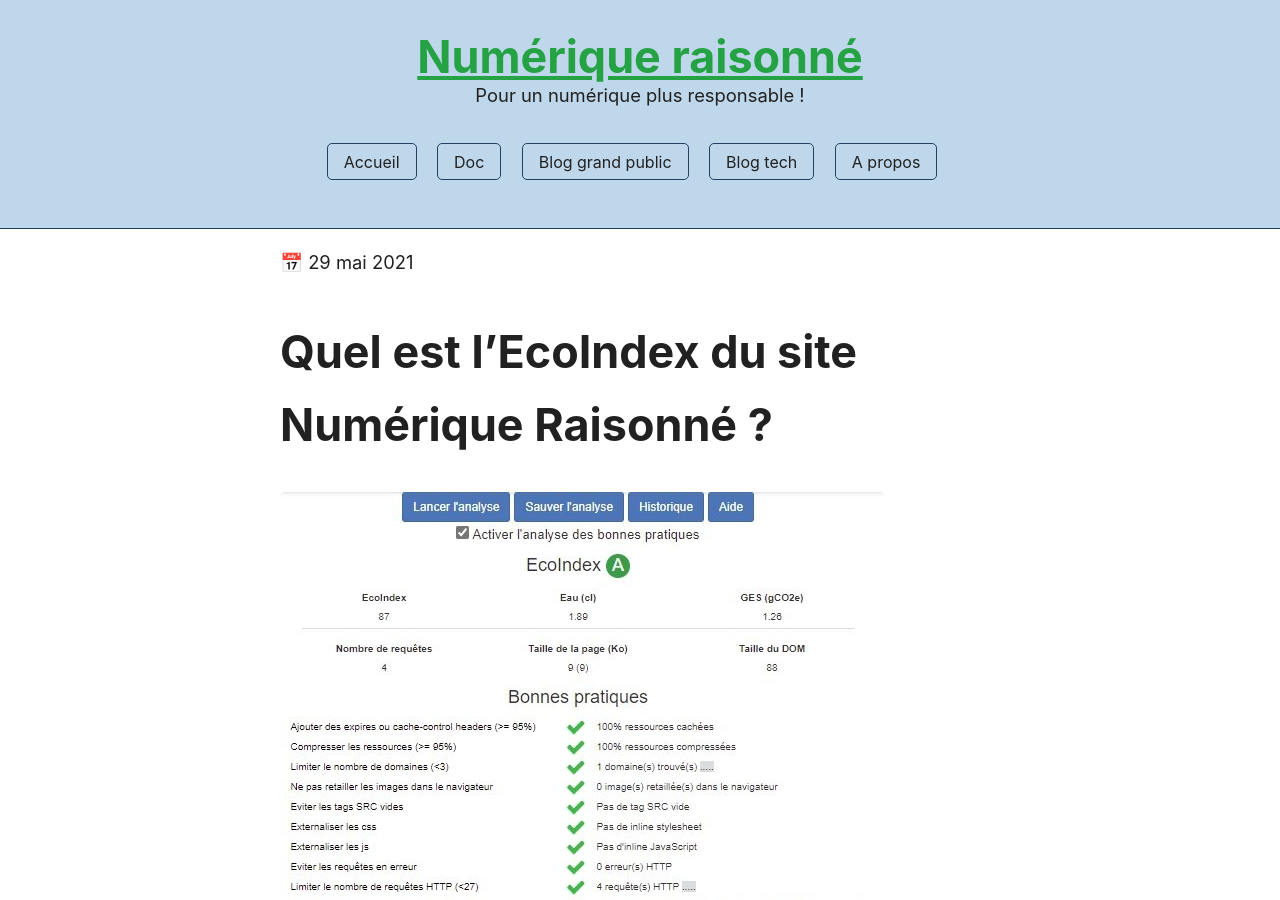
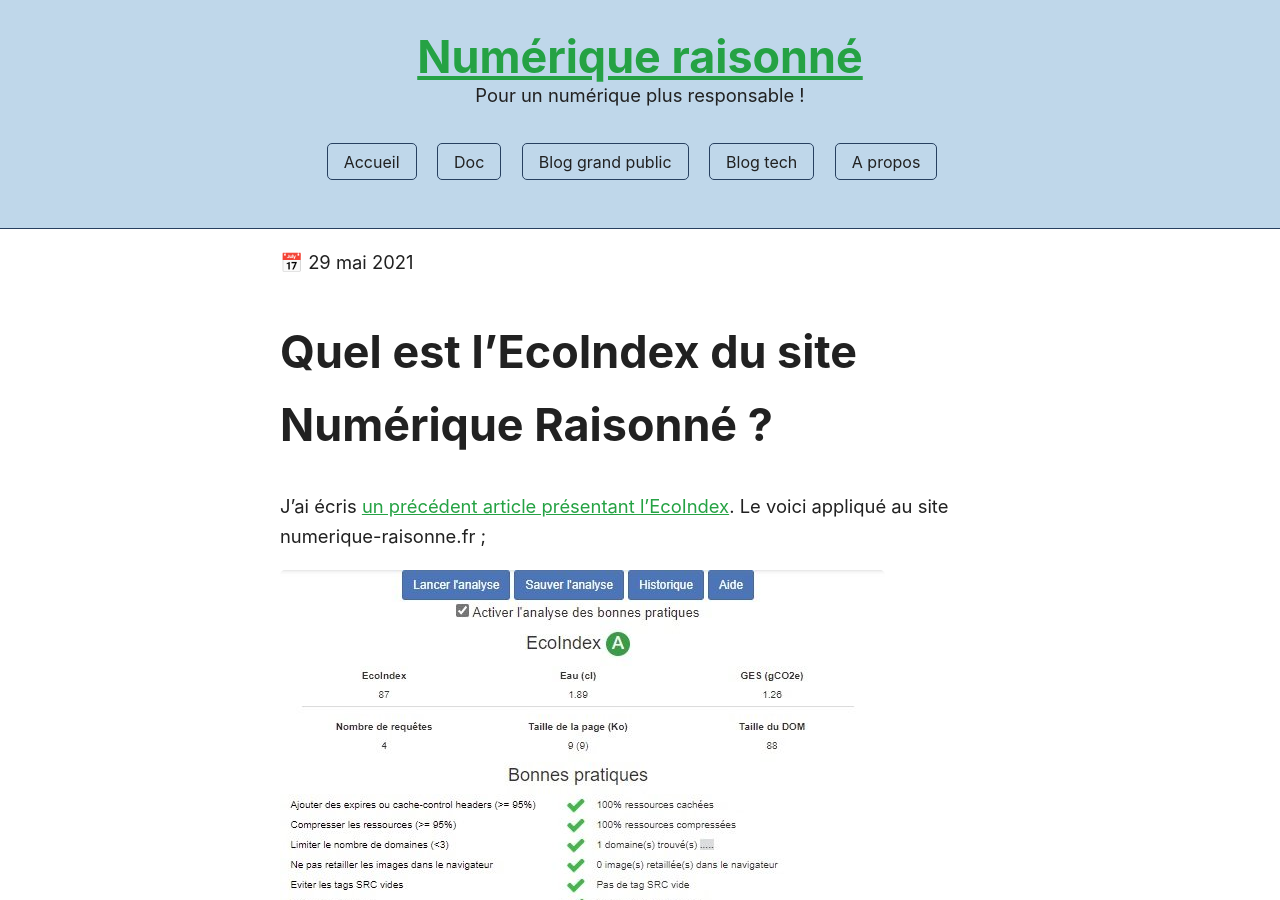
Before and after one commit to Slandais/slandais.github.io, a Jekyll site: the page built from _posts/2021-05-29-ecoIndexNumeriqueRaisonne.md, in a window 1280 px wide and 900 px high. Built offline with Jekyll 4.4.1, drawn with Linux system fonts in a browser that asks for light colours.

Commit message:
Update 2021-05-29-ecoIndexNumeriqueRaisonne.md

```diff
--- a/_posts/2021-05-29-ecoIndexNumeriqueRaisonne.md
+++ b/_posts/2021-05-29-ecoIndexNumeriqueRaisonne.md
@@ -9,6 +9,8 @@
 
 # Quel est l'EcoIndex du site Numérique Raisonné ?
 
+J'ai écris [un précédent article présentant l'EcoIndex](/analyser-impact-environnement-site-internet/). Le voici appliqué au site numerique-raisonne.fr ;
+
 ![EcoIndex du site Numérique Raisonné](../assets/images/ecoIndexNumeriqueRaisonne.jpg "EcoIndex du site Numérique Raisonné")
 
 # En savoir plus
```
